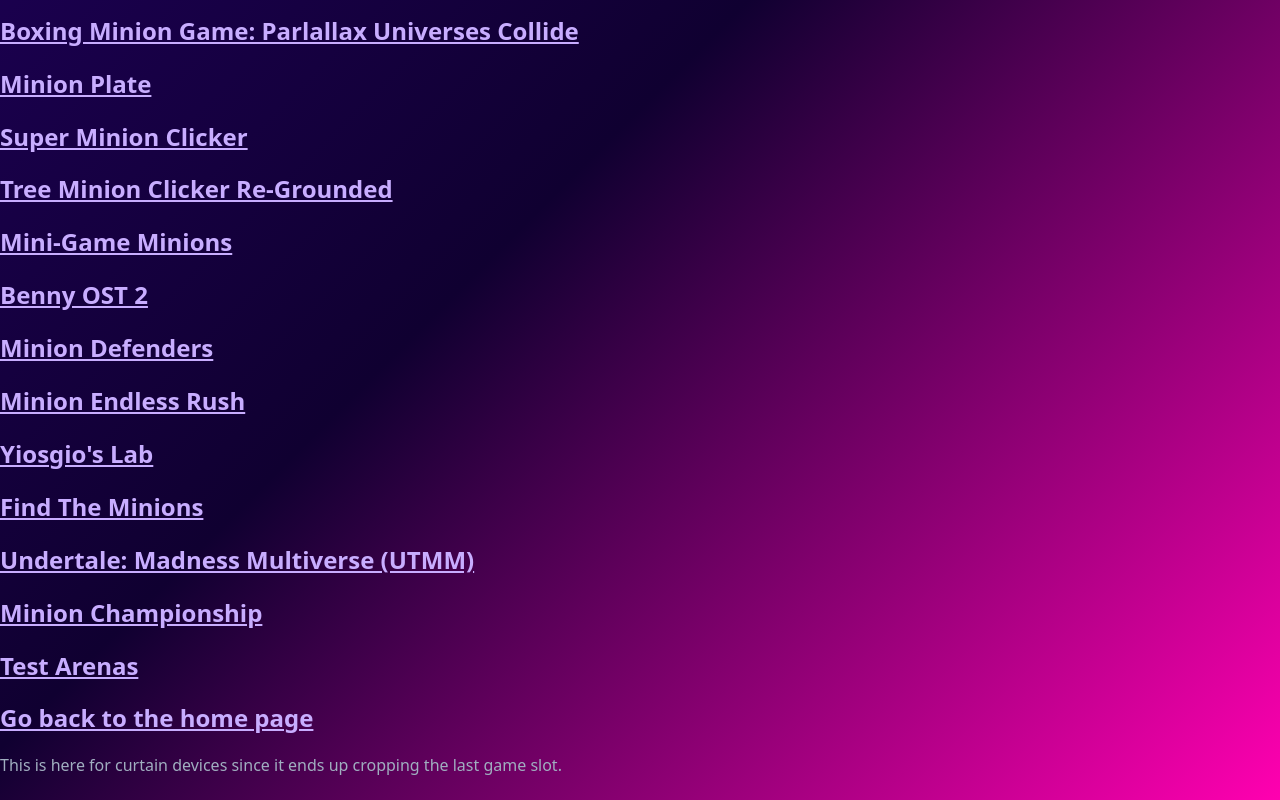
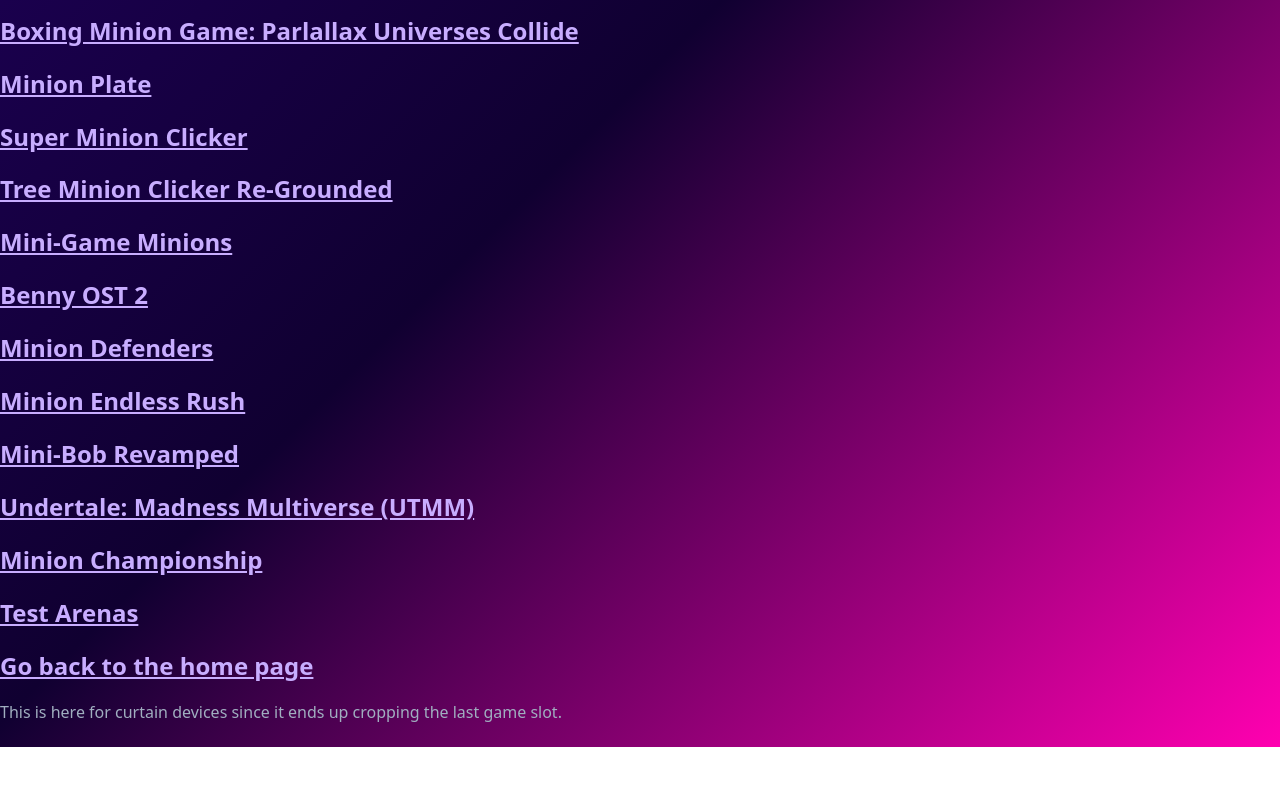
Before and after one commit to yiosgio/Armin, a plain HTML site: page Games.html in a window 1280 px wide. Shown: the part 582-1382 px from the top of the page. After the commit the page ends 1329 px from the top, so only its background shows below. Drawn offline with Linux system fonts and the light colour scheme.

Commit message:
Update Games.html

```diff
--- a/Games.html
+++ b/Games.html
@@ -27,8 +27,7 @@
 <h2><a title="Benny OST 2" href="Game-BO2.html"style="color:#c8adff;">Benny OST 2</a></h2>
 <h2><a title="Minion Defenders" href="Game-MD.html"style="color:#c8adff;">Minion Defenders</a></h2>
 <h2><a title="Minion Endless Rush" href="Game-MER.html"style="color:#c8adff;">Minion Endless Rush</a></h2>
-<h2><a title="Yiosgio's Lab" href="Game-YL.html"style="color:#c8adff;">Yiosgio's Lab</a></h2>
-<h2><a title="Find The Minions" href="Game-FTM.html"style="color:#c8adff;">Find The Minions</a></h2>
+<h2><a title="Mini-Bob Revamped" href="Game-FTM.html"style="color:#c8adff;">Mini-Bob Revamped</a></h2>
 <h2><a title="Undertale: Madness Multiverse (UTMM)" href="Game-UTMM1.html"style="color:#c8adff;">Undertale: Madness Multiverse (UTMM)</a></h2>
 <h2><a title="Minion Championship" href="Game-MC.html"style="color:#c8adff;">Minion Championship</a></h2>
 <h2><a title="Test Arenas" href="TestArenas2.html"style="color:#c8adff;">Test Arenas</a></h2>
```
